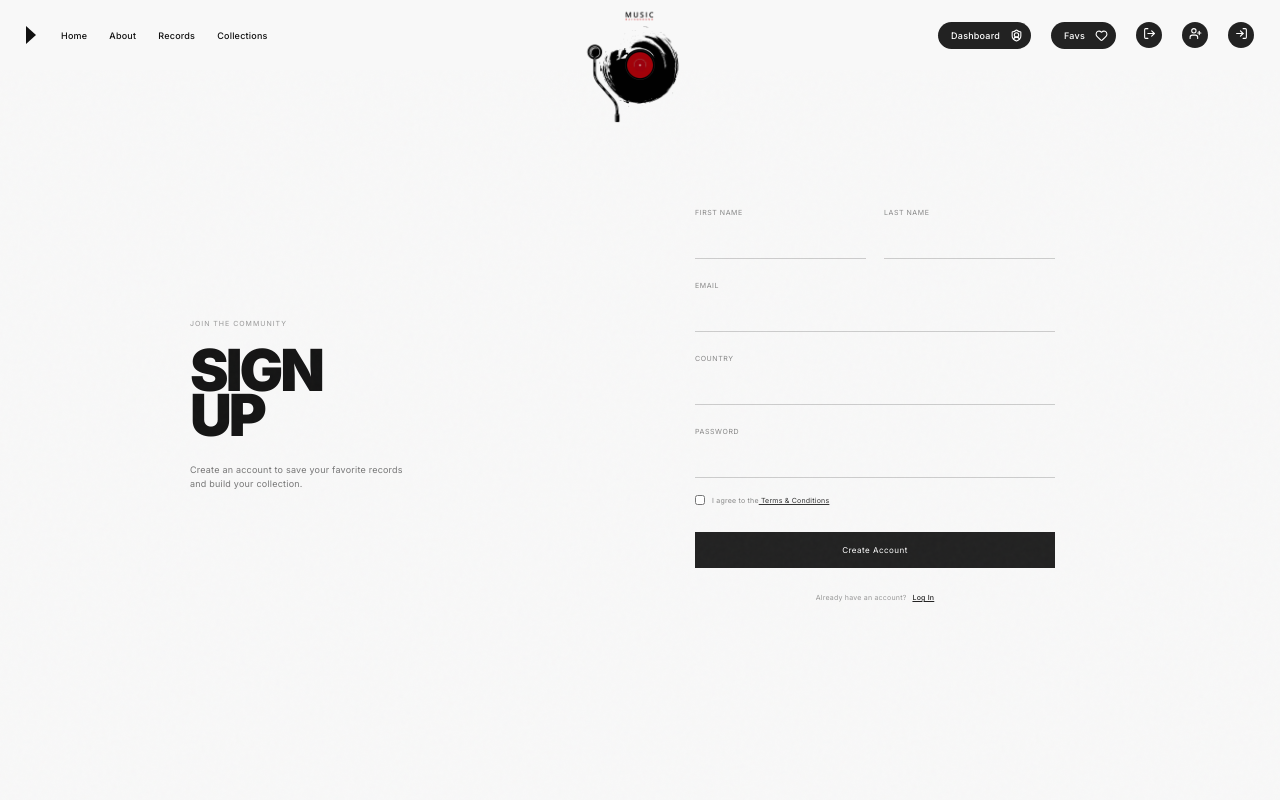
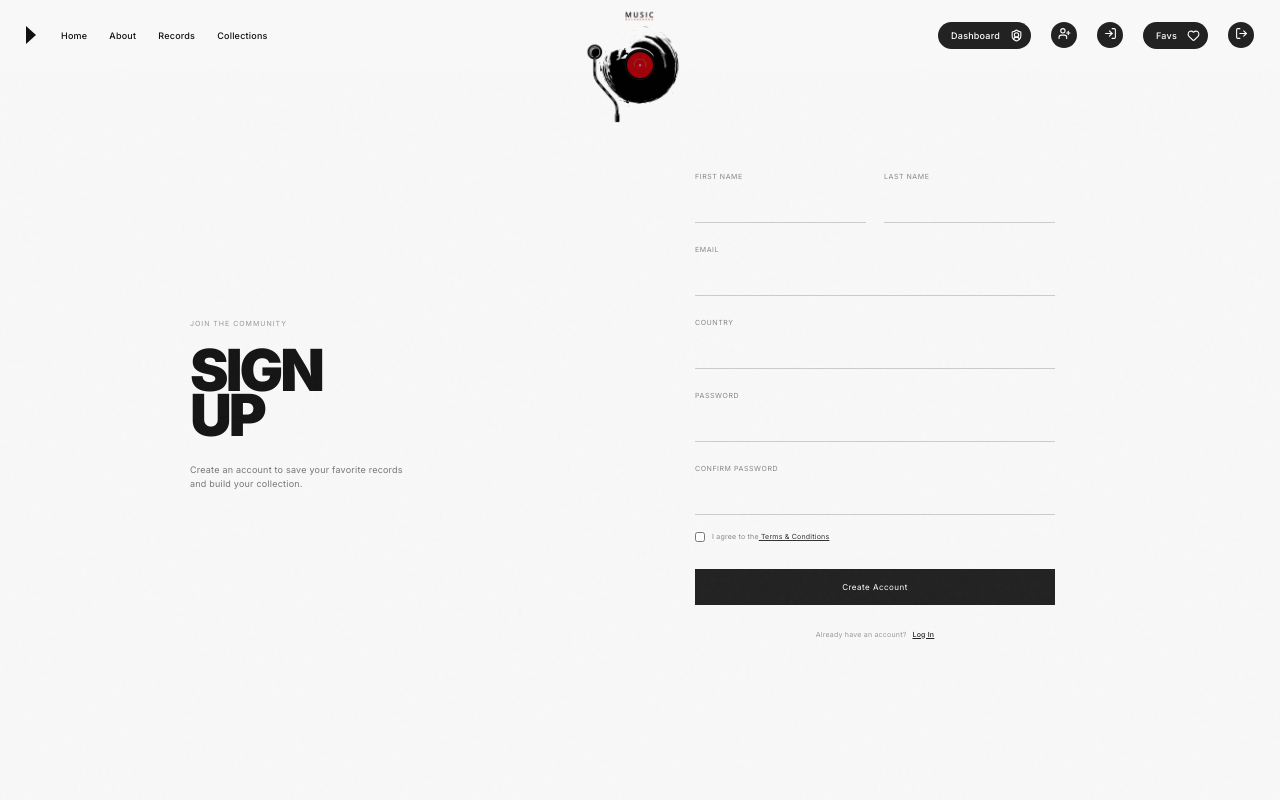
Before and after one commit to solsticesp/vinyl-record-collections, a React (Vite) app: page /signup in a window 1280 px wide. Shown: the top 800 px of the page. Built offline with nearby package versions, Linux system fonts and the light colour scheme.

Commit message:
Handle submit action on signup

```diff
--- a/src/components/header/Header.jsx
+++ b/src/components/header/Header.jsx
@@ -42,6 +42,16 @@ export default function Header() {
                 </Link>
 
 
+                {/* Guest only */}
+                <Link to="/signup" className="signup-btn">
+                    <UserPlus size={13} />
+                </Link>
+
+                <Link to="/login" className="login-btn">
+                    <LogIn size={13} />
+                </Link>
+
+
                 {/* User and Admin */}
                 <Link to="/list" className="favs-btn">
                     Favs
@@ -51,16 +61,6 @@ export default function Header() {
                 <button className="logout-btn">
                     <LogOut size={13} />
                 </button>
-
-
-                {/* Guest only */}
-                <Link to="signup" className="signup-btn">
-                    <UserPlus size={13} />
-                </Link>
-
-                <Link to="login" className="login-btn">
-                    <LogIn size={13} />
-                </Link>
             </div>
 
         </header>
--- a/src/components/login/LogIn.jsx
+++ b/src/components/login/LogIn.jsx
@@ -1,5 +1,6 @@
 import { useState } from "react";
 import { Link } from "react-router";
+import { validate } from "../../utils/validate";
 
 const initialValues = {
     email: '',
@@ -8,6 +9,7 @@ const initialValues = {
 
 export default function LogIn() {
     const [data, setData] = useState(initialValues);
+    const [errors, setErrors] = useState({})
 
     const changeHandler = (e) => {
         setData((state) => ({
@@ -16,12 +18,21 @@ export default function LogIn() {
         }));
     };
 
+
+    //TODO: Validation function for login !
+
     const submitAction = () => {
-        console.log(data);
+        const errors = validate(data);
+        setErrors(errors);
 
         //Reset form
         setData(initialValues);
     }
+
+    const inputClass = (field) => `${errors[field] ? 'error-field' : ''}`;
+    const errorText = (field) => errors[field] && (
+        <p className="error-msg">{errors[field]}</p>
+    )
 
 
     return (
@@ -56,7 +67,9 @@ export default function LogIn() {
                                 name="email"
                                 onChange={changeHandler}
                                 placeholder="your@email.com"
+                                className={inputClass('email')}
                             />
+                            {errorText('email')}
                         </div>
 
                         <div className="form-group">
@@ -70,7 +83,9 @@ export default function LogIn() {
                                 name="password"
                                 onChange={changeHandler}
                                 placeholder="••••••••"
+                                className={inputClass('password')}
                             />
+                            {errorText('password')}
                         </div>
 
                         {/* <div className="auth-options">
--- a/src/components/signup/SignUp.jsx
+++ b/src/components/signup/SignUp.jsx
@@ -1,5 +1,5 @@
 import { useState } from "react";
-import { Link } from "react-router";
+import { Link, useNavigate } from "react-router";
 import { validate } from "../../utils/validate";
 
 const initialValues = {
@@ -8,6 +8,7 @@ const initialValues = {
     email: '',
     country: '',
     password: '',
+    confirm_password: '',
     terms_check: false,
 };
 
@@ -15,6 +16,8 @@ export default function SignUp() {
     const [data, setData] = useState(initialValues);
     const [errors, setErrors] = useState({});
     const [touched, setTouched] = useState({});
+    const [user, setUser] = useState(null);
+    const navigate = useNavigate();
 
     const changeHandler = (e) => {
         setData((state) => ({
@@ -41,8 +44,13 @@ export default function SignUp() {
             return;
         }
 
-        //Reset form
-        setData(initialValues);
+        console.log(data);
+
+        //Proceed with registration logic (Api call)
+        setUser(data);
+
+        //redirect to homepage
+        navigate('/');
     }
 
     const inputClass = (field) => `${errors[field] && touched[field] ? 'error-field' : ''}`;
@@ -50,7 +58,10 @@ export default function SignUp() {
         <p className="error-msg">{errors[field]}</p>
     )
 
+
     return (
+        <>
+            {user && <h3>Welcome, {user.first_name}!</h3>}
             <div className="page auth-page">
                 <div className="auth-layout">
                     <div className="auth-intro">
@@ -159,19 +170,21 @@ export default function SignUp() {
                                 {errorText('password')}
                             </div>
 
-                        {/* <div className="form-group">
+                            <div className="form-group">
                                 <label htmlFor="confirmPassword">
                                     Confirm Password
                                 </label>
 
                                 <input
-                                name="confirm-password"
+                                    name="confirm_password"
                                     value={data.confirm_password}
                                     onChange={changeHandler}
+                                    onBlur={validationHandler}
                                     id="confirmPassword"
                                     type="password"
                                 />
-                        </div> */}
+                                {errorText('confirm_password')}
+                            </div>
 
                             <label className="terms-check">
                                 <input
@@ -210,5 +223,7 @@ export default function SignUp() {
                     </div>
                 </div>
             </div>
+        </>
     );
+
 }
--- a/src/utils/validate.js
+++ b/src/utils/validate.js
@@ -1,4 +1,4 @@
-     export function validate(values) {
+export function validate(values) {
         let errors = {};
 
         //Validate first name field
@@ -30,10 +30,14 @@
             errors['password'] = 'Password must be at least 4 characters long!';
         }
 
+        if (values.confirm_password !== values.password) {
+            errors['confirm_password'] = 'Passwords do not match!';
+        }
+
         //Validate checkbox
-        if (!values.terms_check.checked) {
+        if (!values.terms_check) {
             errors['terms_check'] = 'You must accept the terms and conditions to proceed.';
         }
 
         return errors;
-    }
+}
```
Lines whose indentation alone changed are shown as unchanged.
